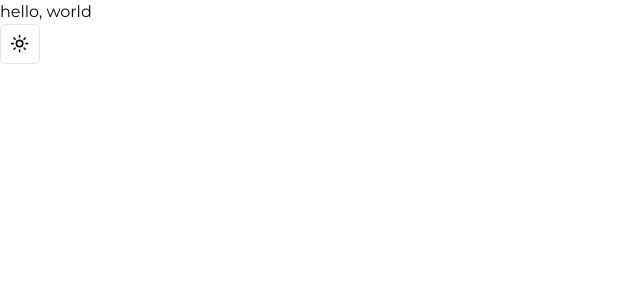
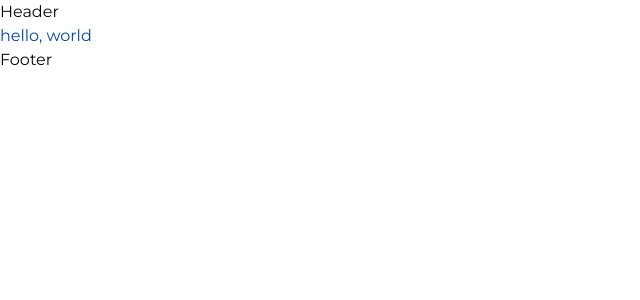
Before and after one commit to Kibryant/tmatos, a Next.js app: page / in a window 1280 px wide. Shown: the top 300 px of the page, without its empty margins (0-640 px from the left). Built offline with nearby package versions, Linux system fonts and the light colour scheme.

Commit message:
add base components

```diff
--- a/src/app/globals.css
+++ b/src/app/globals.css
@@ -10,7 +10,7 @@
     --card-foreground: 240 10% 3.9%;
     --popover: 0 0% 100%;
     --popover-foreground: 240 10% 3.9%;
-    --primary: 240 5.9% 10%;
+    --primary: 214 95% 33%;
     --primary-foreground: 0 0% 98%;
     --secondary: 240 4.8% 95.9%;
     --secondary-foreground: 240 5.9% 10%;
@@ -38,7 +38,7 @@
     --card-foreground: 0 0% 98%;
     --popover: 240 10% 3.9%;
     --popover-foreground: 0 0% 98%;
-    --primary: 0 0% 98%;
+    --primary: 214 95% 33%;
     --primary-foreground: 240 5.9% 10%;
     --secondary: 240 3.7% 15.9%;
     --secondary-foreground: 0 0% 98%;
--- a/src/app/page.tsx
+++ b/src/app/page.tsx
@@ -1,10 +1,14 @@
-import { ModeTheme } from '@/components/mode-theme'
+import { Footer } from '@/components/footer'
+import { Header } from '@/components/header'
 
 export default function Home() {
   return (
-    <main>
-      <h1>hello, world</h1>
-      <ModeTheme />
-    </main>
+    <>
+      <Header />
+      <main>
+        <h1 className="text-primary">hello, world</h1>
+      </main>
+      <Footer />
+    </>
   )
 }
--- /dev/null
+++ b/src/components/footer/index.tsx
@@ -0,0 +1,7 @@
+export function Footer() {
+  return (
+    <footer>
+      <h1>Footer</h1>
+    </footer>
+  )
+}
--- /dev/null
+++ b/src/components/header/index.tsx
@@ -0,0 +1,7 @@
+export function Header() {
+  return (
+    <header>
+      <h1>Header</h1>
+    </header>
+  )
+}
--- /dev/null
+++ b/src/components/section/index.tsx
@@ -0,0 +1,15 @@
+import { ReactNode } from 'react'
+
+interface SectionProps {
+  children: ReactNode
+}
+
+const Section = ({ children }: SectionProps) => {
+  return (
+    <section className="w-full mt-10 flex justify-center items-center">
+      <div className={'w-full max-w-7xl'}>{children}</div>
+    </section>
+  )
+}
+
+export { Section }
```
Also changed, not shown: public/logo.png (added).
